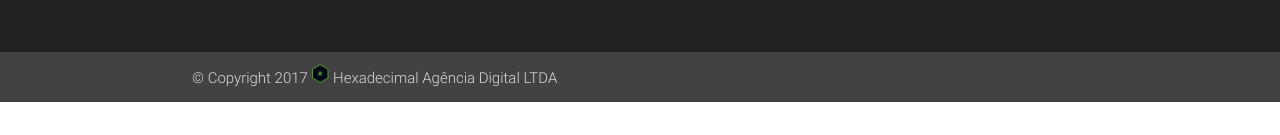
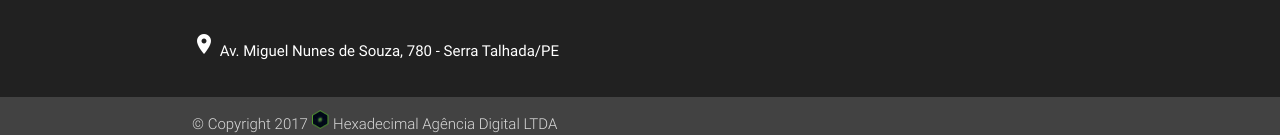
Before and after one commit to simoaweb/hexdigital, a plain HTML site: page index.html in a window 1280 px wide. Shown: the part 1987-2122 px from the top of the page. Before the commit the page ends 2089 px from the top, so only its background shows below. Drawn offline with nearby package versions, Linux system fonts and the light colour scheme.

Commit message:
localização

```diff
--- a/index.html
+++ b/index.html
@@ -170,6 +170,7 @@
 		<div class="row">
 			<div class="col l12 s12">
 				<ul>
+				 	<li class="white-text"><i class="material-icons">location_on</i> Av. Miguel Nunes de Souza, 780 - Serra Talhada/PE</li>
 				</ul>
 			</div>
 		</div>
```
